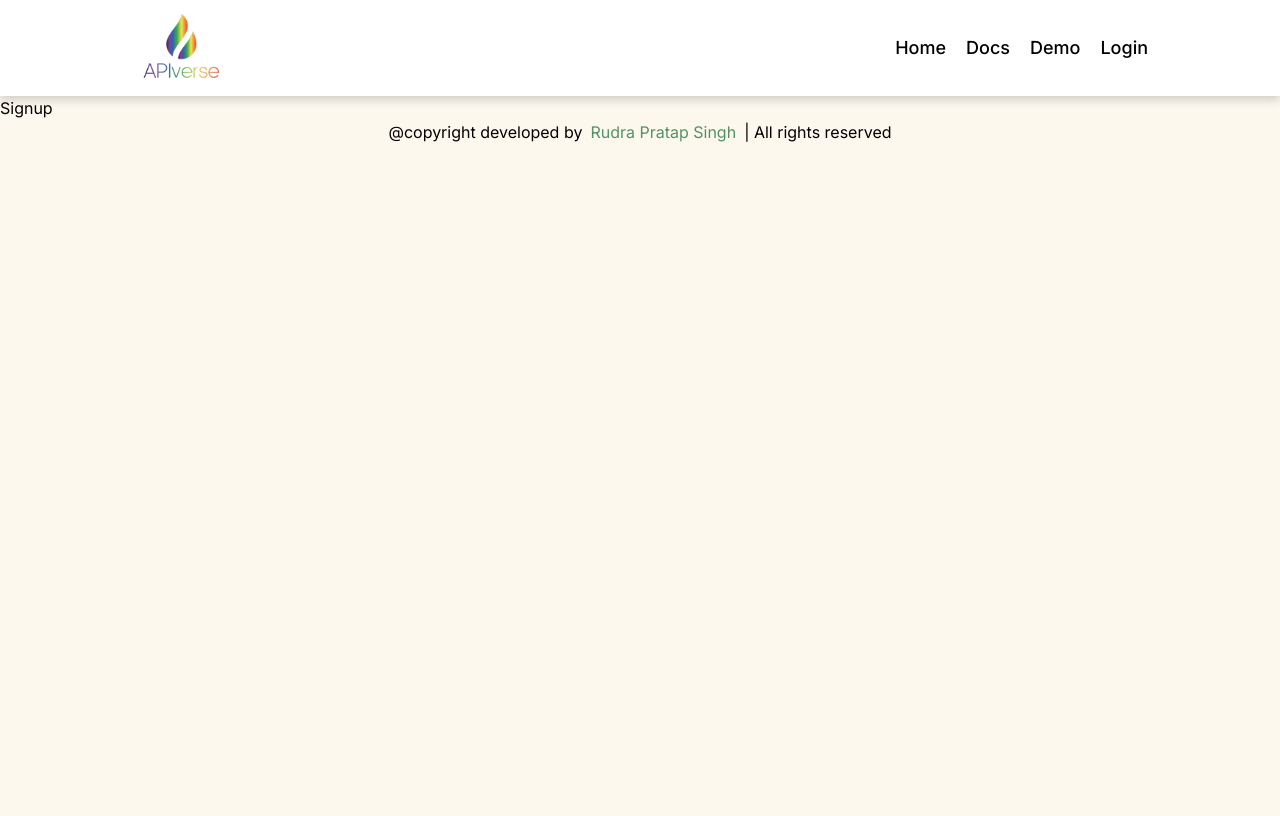
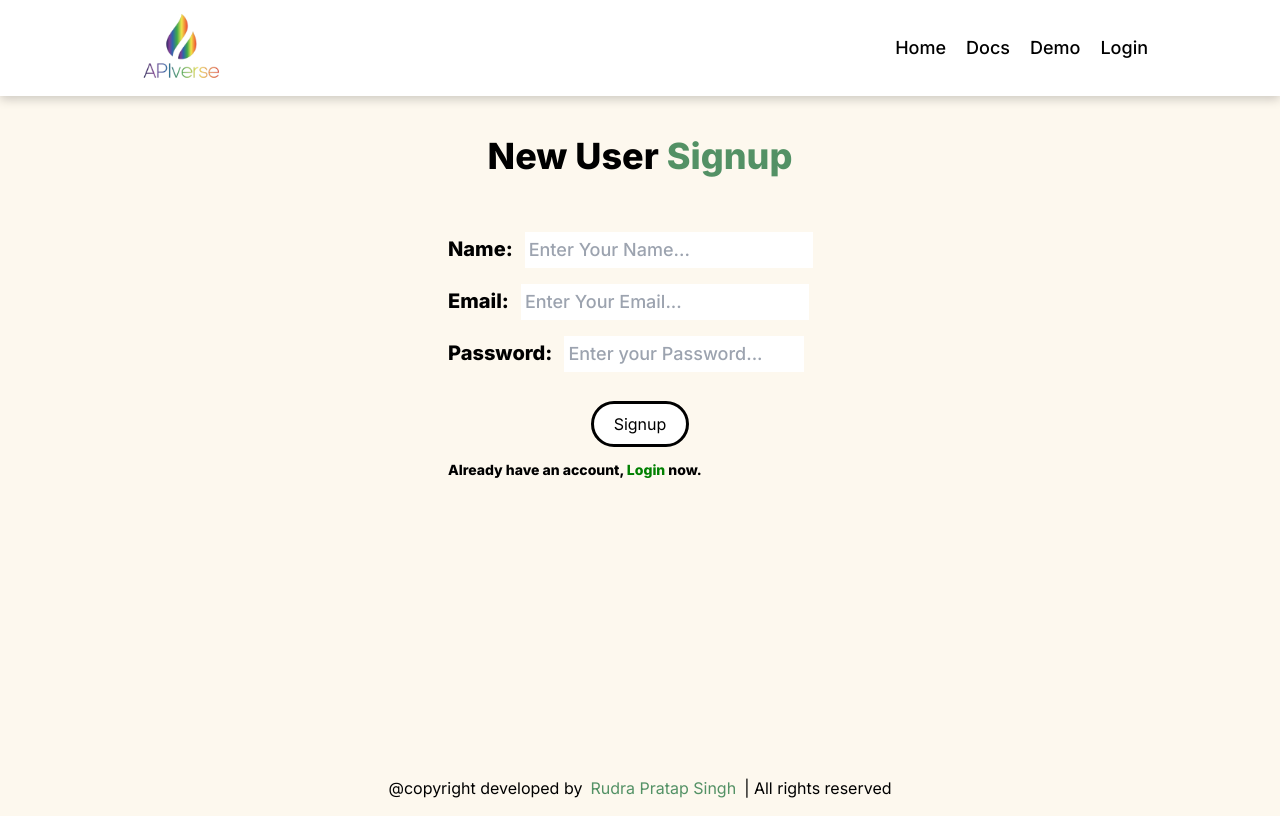
Before and after one commit to rudra-140207/APIverse-Frontend, a React (Vite) app: page /signup in a window 1280 px wide. Built offline with nearby package versions, Linux system fonts and the light colour scheme.

Commit message:
added dashboard

```diff
--- a/src/App.jsx
+++ b/src/App.jsx
@@ -7,6 +7,7 @@ import Login from "./components/Login";
 import Demo from "./components/Demo";
 import Landing from "./components/Landing";
 import Signup from "./components/Signup";
+import Dashboard from "./components/Dashboard";
 const App = () => {
   return (
     <Router>
@@ -17,6 +18,7 @@ const App = () => {
         <Route path="/demo" element={<Demo/>} />
         <Route path="/login" element={<Login/>} />
         <Route path="/signup" element={<Signup />} />
+        <Route path="/dashboard" element={<Dashboard />} />
       </Routes>
       <Footer />
     </Router>
--- /dev/null
+++ b/src/components/Dashboard.jsx
@@ -0,0 +1,9 @@
+import React from 'react'
+
+const Dashboard = () => {
+  return (
+    <div>Dashboard</div>
+  )
+}
+
+export default Dashboard
--- a/src/components/Login.jsx
+++ b/src/components/Login.jsx
@@ -1,14 +1,41 @@
 import React, { useState } from "react";
 import Heading from "../layout/Heading";
-import { Link } from "react-router-dom";
+import { useNavigate,Link } from "react-router-dom";
 import Button from "../layout/Button";
+import axios from "axios";
+import reqUrl from "../service";
 
 const Login = () => {
+  const [message, setMessage] = useState("");
+  const [email, setEmail] = useState("");
+  const [password, setPassword] = useState("");
+  const navigate = useNavigate();
 
-  const {message,setMessage} = useState("");
-  const handleSubmit = () => {
+  const handleSubmit = async (e) => {
+    e.preventDefault();
+    try {
+      const response = await axios.post(
+        `${reqUrl}/user/login`,
+        {
+          Email: email,
+          Password: password,
+        },
+        {
+          headers: {
+            "Content-Type": "application/json",
+          },
+        }
+      );
+      setMessage(response.data.message);
+      if(response.data.message === "Login Successfully"){
+        navigate("/dashboard");
+      }
+    } catch (err) {
+      console.log(err);
+      setMessage(err.response ? err.response.data.message : "An error occurred");
+    }
+  };
 
-  };
   return (
     <div className="min-h-[80vh] max-w-xl m-auto mt-10">
       <div className="max-w-fit mx-auto">
@@ -18,29 +45,40 @@ const Login = () => {
       <div className="flex flex-col m-auto w-2/3 mt-10">
         <p className="text-red-600 text-sm font-semibold mb-4">{message}</p>
 
+        <form onSubmit={handleSubmit}>
           <div className="mb-4">
-          <label className="text-xl font-semibold">Email : </label>
+            <label className="text-xl font-semibold">
+              Email:
               <input
                 className="text-lg font-medium ml-3 p-1 w-72"
                 type="email"
+                required
                 placeholder="Enter Your Email..."
-            name="Email"
+                value={email}
+                onChange={(e) => setEmail(e.target.value)}
               />
+            </label>
           </div>
           <div className="mb-4">
-          <label className="text-xl font-semibold">Password : </label>
+            <label className="text-xl font-semibold">
+              Password:
               <input
                 className="text-lg font-medium ml-3 p-1 w-60"
                 type="password"
+                required
                 placeholder="Enter your Password..."
-            name="Password"
+                value={password}
+                onChange={(e) => setPassword(e.target.value)}
               />
+            </label>
           </div>
-        <div className="max-w-fit m-auto">
-          <Link onClick={handleSubmit}>
+          <div className="flex justify-center">
+            <button type="submit">
               <Button title="Login" />
-          </Link>
+            </button>
           </div>
+        </form>
+
         <div className="mt-4 text-sm font-semibold">
           <p>
             Don't have an account,{" "}
--- a/src/components/Signup.jsx
+++ b/src/components/Signup.jsx
@@ -1,9 +1,107 @@
-import React from 'react'
+import React, { useState } from "react";
+import Heading from "../layout/Heading";
+import { Link } from "react-router-dom";
+import Button from "../layout/Button";
+import axios from "axios";
+import reqUrl from "../service";
 
 const Signup = () => {
+  const [message, setMessage] = useState("");
+  const [name,setName] = useState("");
+  const [email, setEmail] = useState("");
+  const [password, setPassword] = useState("");
+
+  const handleSubmit = async (e) => {
+    e.preventDefault();
+    try {
+      const response = await axios.post(
+        `${reqUrl}/user/register`,
+        {
+          Name : name,
+          Email: email,
+          Password: password,
+        },
+        {
+          headers: {
+            "Content-Type": "application/json",
+          },
+        }
+      );
+      setMessage(response.data.message);
+    } catch (err) {
+      console.log(err);
+      setMessage(err.response ? err.response.data.message : "An error occurred");
+    }
+  };
+
   return (
-    <div>Signup</div>
-  )
-}
+    <div className="min-h-[80vh] max-w-xl m-auto mt-10">
+      <div className="max-w-fit mx-auto">
+        <Heading title1="New User" title2="Signup" />
+      </div>
 
-export default Signup
+      <div className="flex flex-col m-auto w-2/3 mt-10">
+        <p className="text-red-600 text-sm font-semibold mb-4">{message}</p>
+
+        <form onSubmit={handleSubmit}>
+        <div className="mb-4">
+            <label className="text-xl font-semibold">
+              Name:
+              <input
+                className="text-lg font-medium ml-3 p-1 w-72"
+                type="name"
+                required
+                placeholder="Enter Your Name..."
+                value={name}
+                onChange={(e) => setName(e.target.value)}
+              />
+            </label>
+          </div>
+          <div className="mb-4">
+            <label className="text-xl font-semibold">
+              Email:
+              <input
+                className="text-lg font-medium ml-3 p-1 w-72"
+                type="email"
+                required
+                placeholder="Enter Your Email..."
+                value={email}
+                onChange={(e) => setEmail(e.target.value)}
+              />
+            </label>
+          </div>
+          <div className="mb-4">
+            <label className="text-xl font-semibold">
+              Password:
+              <input
+                className="text-lg font-medium ml-3 p-1 w-60"
+                type="password"
+                required
+                placeholder="Enter your Password..."
+                value={password}
+                onChange={(e) => setPassword(e.target.value)}
+              />
+            </label>
+          </div>
+          <div className="flex justify-center">
+            <button type="submit">
+              <Button title="Signup" />
+            </button>
+          </div>
+        </form>
+
+        <div className="mt-4 text-sm font-semibold">
+          <p>
+            Already have an account,{" "}
+            <Link to="/login" style={{ color: "green" }}>
+              Login
+            </Link>{" "}
+            now.
+          </p>
+        </div>
+      </div>
+    </div>
+  );
+};
+
+export default Signup;
```
Lines whose indentation alone changed are shown as unchanged.
